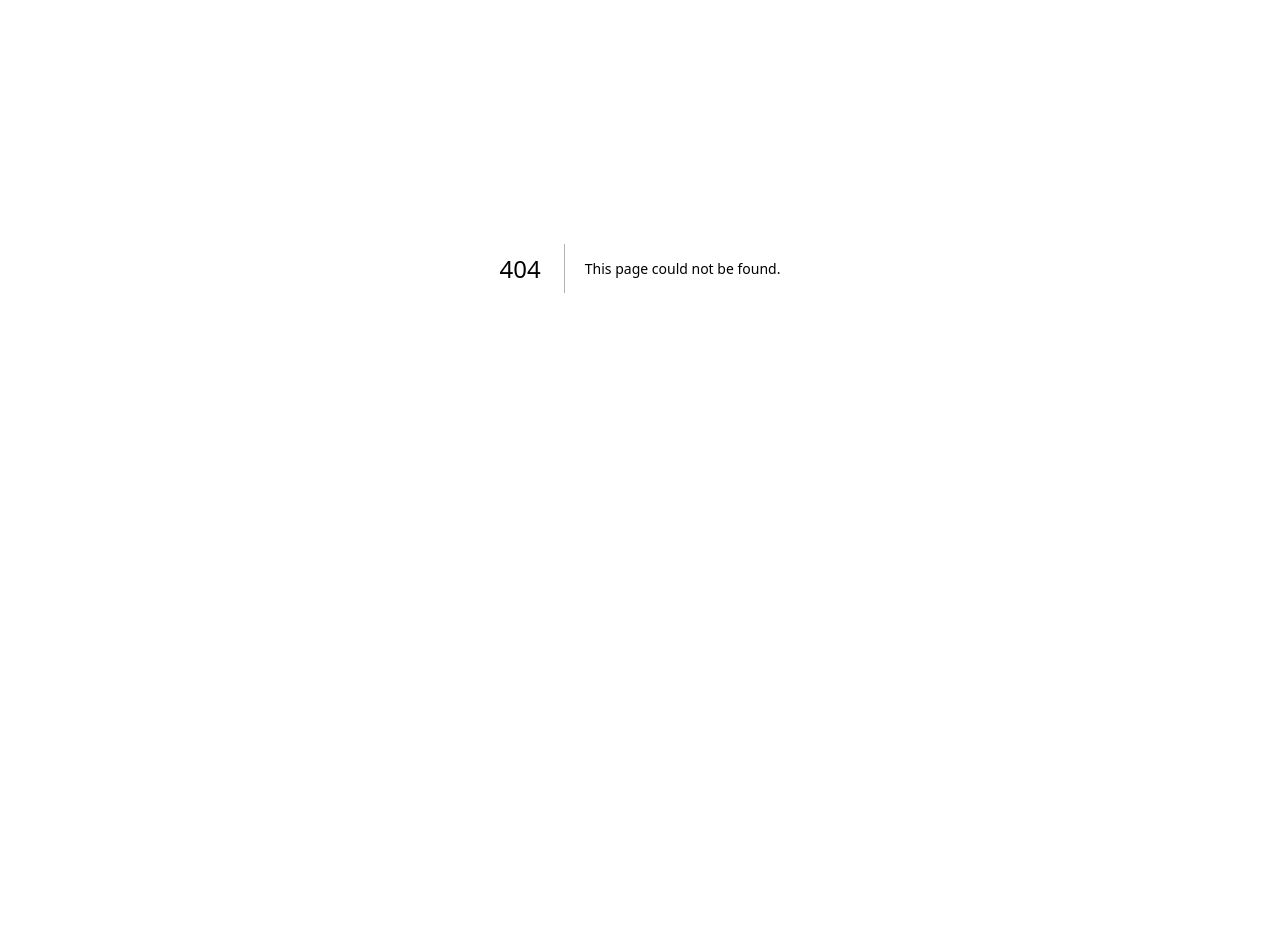
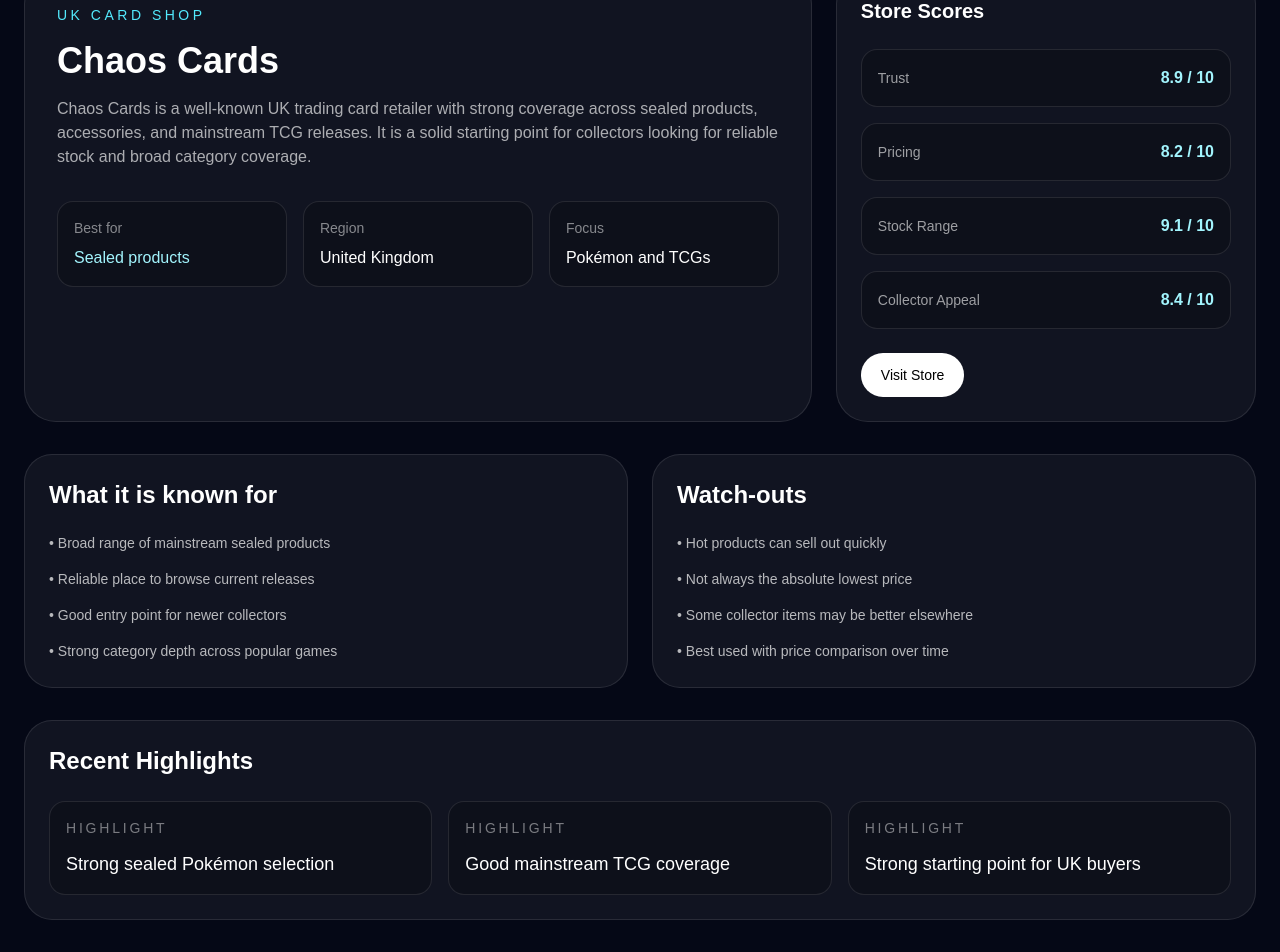
Before and after one commit to loadmastersrock/cardradar, a Next.js app: page /shops/chaos-cards in a window 1280 px wide. Before the commit this address had no page. Shown: the part 132-1084 px from the top of the page. Before the commit the page ends 800 px from the top, so only its background shows below. Built offline with nearby package versions, Linux system fonts and the light colour scheme.

Commit message:
Add first individual store page

```diff
--- a/app/page.tsx
+++ b/app/page.tsx
@@ -43,6 +43,7 @@
 
   return (
     <main className="min-h-screen bg-[#050816] text-white">
+      {/* NAVBAR */}
       <section className="border-b border-white/10">
         <div className="mx-auto flex max-w-7xl items-center justify-between px-6 py-5">
           <div>
@@ -55,7 +56,7 @@
           </div>
 
           <nav className="hidden gap-6 text-sm text-white/70 md:flex">
-            <a href="#" className="transition hover:text-white">
+            <a href="/shops" className="transition hover:text-white">
               Shops
             </a>
             <a href="#" className="transition hover:text-white">
@@ -75,9 +76,11 @@
         </div>
       </section>
 
+      {/* HERO / RADAR */}
       <section className="relative overflow-hidden">
         <div className="absolute inset-0 bg-[radial-gradient(circle_at_center,rgba(0,255,255,0.12),transparent_40%)]" />
         <div className="mx-auto grid max-w-7xl gap-8 px-6 py-16 lg:grid-cols-[260px_minmax(0,1fr)_300px]">
+          {/* LEFT FILTER */}
           <aside className="space-y-3">
             {[
               "Pokémon",
@@ -97,6 +100,7 @@
             ))}
           </aside>
 
+          {/* RADAR */}
           <div className="rounded-[32px] border border-cyan-400/20 bg-white/5 p-6 shadow-2xl shadow-cyan-500/10 backdrop-blur">
             <div className="mb-8 text-center">
               <h2 className="text-4xl font-semibold">
@@ -129,6 +133,7 @@
             </div>
           </div>
 
+          {/* RIGHT PANEL */}
           <aside className="rounded-[28px] border border-white/10 bg-white/5 p-5 backdrop-blur">
             <h3 className="text-lg font-semibold">Market Insights</h3>
             <div className="mt-5 space-y-4 text-sm">
@@ -153,6 +158,7 @@
         </div>
       </section>
 
+      {/* SHOPS */}
       <section className="mx-auto max-w-7xl px-6 py-8">
         <div className="mb-6 flex items-center justify-between">
           <h3 className="text-2xl font-semibold">Top Card Shops</h3>
@@ -168,14 +174,19 @@
               <h4 className="text-lg font-semibold">{shop.name}</h4>
               <p className="mt-3 text-sm text-cyan-200">{shop.tag}</p>
               <p className="mt-2 text-sm text-white/60">{shop.note}</p>
-              <button className="mt-5 rounded-full border border-white/15 px-4 py-2 text-sm text-white/80 transition hover:border-cyan-400/40 hover:text-cyan-200">
+
+              <a
+                href="/shops"
+                className="mt-5 inline-block rounded-full border border-white/15 px-4 py-2 text-sm text-white/80 transition hover:border-cyan-400/40 hover:text-cyan-200"
+              >
                 View Store
-              </button>
+              </a>
             </div>
           ))}
         </div>
       </section>
 
+      {/* OPPORTUNITIES */}
       <section className="mx-auto max-w-7xl px-6 py-10">
         <div className="mb-6 flex items-center justify-between">
           <h3 className="text-2xl font-semibold">Opportunities</h3>
@@ -205,6 +216,7 @@
         </div>
       </section>
 
+      {/* FOOTER */}
       <footer className="border-t border-white/10">
         <div className="mx-auto flex max-w-7xl flex-col gap-3 px-6 py-8 text-sm text-white/50 md:flex-row md:items-center md:justify-between">
           <p>© 2026 CardRadar</p>
--- /dev/null
+++ b/app/shops/chaos-cards/page.tsx
@@ -0,0 +1,143 @@
+export default function ChaosCardsPage() {
+  return (
+    <main className="min-h-screen bg-[#050816] px-6 py-12 text-white">
+      <div className="mx-auto max-w-7xl">
+        <div className="mb-8">
+          <a
+            href="/shops"
+            className="text-sm text-cyan-300 transition hover:text-cyan-200"
+          >
+            ← Back to Shops
+          </a>
+        </div>
+
+        <section className="grid gap-6 lg:grid-cols-[1.5fr_0.8fr]">
+          <div className="rounded-[32px] border border-white/10 bg-white/5 p-8">
+            <p className="text-sm uppercase tracking-[0.25em] text-cyan-300">
+              UK CARD SHOP
+            </p>
+            <h1 className="mt-4 text-4xl font-semibold">Chaos Cards</h1>
+            <p className="mt-4 max-w-3xl text-white/65">
+              Chaos Cards is a well-known UK trading card retailer with strong
+              coverage across sealed products, accessories, and mainstream TCG
+              releases. It is a solid starting point for collectors looking for
+              reliable stock and broad category coverage.
+            </p>
+
+            <div className="mt-8 grid gap-4 md:grid-cols-3">
+              <div className="rounded-2xl border border-white/10 bg-black/20 p-4">
+                <p className="text-sm text-white/50">Best for</p>
+                <p className="mt-2 font-medium text-cyan-200">
+                  Sealed products
+                </p>
+              </div>
+              <div className="rounded-2xl border border-white/10 bg-black/20 p-4">
+                <p className="text-sm text-white/50">Region</p>
+                <p className="mt-2 font-medium">United Kingdom</p>
+              </div>
+              <div className="rounded-2xl border border-white/10 bg-black/20 p-4">
+                <p className="text-sm text-white/50">Focus</p>
+                <p className="mt-2 font-medium">Pokémon and TCGs</p>
+              </div>
+            </div>
+          </div>
+
+          <aside className="rounded-[32px] border border-white/10 bg-white/5 p-6">
+            <h2 className="text-xl font-semibold">Store Scores</h2>
+
+            <div className="mt-6 space-y-4">
+              <div className="rounded-2xl border border-white/10 bg-black/20 p-4">
+                <div className="flex items-center justify-between">
+                  <p className="text-sm text-white/60">Trust</p>
+                  <p className="font-semibold text-cyan-200">8.9 / 10</p>
+                </div>
+              </div>
+
+              <div className="rounded-2xl border border-white/10 bg-black/20 p-4">
+                <div className="flex items-center justify-between">
+                  <p className="text-sm text-white/60">Pricing</p>
+                  <p className="font-semibold text-cyan-200">8.2 / 10</p>
+                </div>
+              </div>
+
+              <div className="rounded-2xl border border-white/10 bg-black/20 p-4">
+                <div className="flex items-center justify-between">
+                  <p className="text-sm text-white/60">Stock Range</p>
+                  <p className="font-semibold text-cyan-200">9.1 / 10</p>
+                </div>
+              </div>
+
+              <div className="rounded-2xl border border-white/10 bg-black/20 p-4">
+                <div className="flex items-center justify-between">
+                  <p className="text-sm text-white/60">Collector Appeal</p>
+                  <p className="font-semibold text-cyan-200">8.4 / 10</p>
+                </div>
+              </div>
+            </div>
+
+            <a
+              href="#"
+              className="mt-6 inline-block rounded-full bg-white px-5 py-3 text-sm font-medium text-black transition hover:opacity-90"
+            >
+              Visit Store
+            </a>
+          </aside>
+        </section>
+
+        <section className="mt-8 grid gap-6 lg:grid-cols-2">
+          <div className="rounded-[28px] border border-white/10 bg-white/5 p-6">
+            <h2 className="text-2xl font-semibold">What it is known for</h2>
+            <ul className="mt-5 space-y-3 text-sm leading-6 text-white/70">
+              <li>• Broad range of mainstream sealed products</li>
+              <li>• Reliable place to browse current releases</li>
+              <li>• Good entry point for newer collectors</li>
+              <li>• Strong category depth across popular games</li>
+            </ul>
+          </div>
+
+          <div className="rounded-[28px] border border-white/10 bg-white/5 p-6">
+            <h2 className="text-2xl font-semibold">Watch-outs</h2>
+            <ul className="mt-5 space-y-3 text-sm leading-6 text-white/70">
+              <li>• Hot products can sell out quickly</li>
+              <li>• Not always the absolute lowest price</li>
+              <li>• Some collector items may be better elsewhere</li>
+              <li>• Best used with price comparison over time</li>
+            </ul>
+          </div>
+        </section>
+
+        <section className="mt-8 rounded-[28px] border border-white/10 bg-white/5 p-6">
+          <h2 className="text-2xl font-semibold">Recent Highlights</h2>
+          <div className="mt-6 grid gap-4 md:grid-cols-3">
+            <div className="rounded-2xl border border-white/10 bg-black/20 p-4">
+              <p className="text-sm uppercase tracking-[0.2em] text-white/45">
+                Highlight
+              </p>
+              <h3 className="mt-3 text-lg font-medium">
+                Strong sealed Pokémon selection
+              </h3>
+            </div>
+
+            <div className="rounded-2xl border border-white/10 bg-black/20 p-4">
+              <p className="text-sm uppercase tracking-[0.2em] text-white/45">
+                Highlight
+              </p>
+              <h3 className="mt-3 text-lg font-medium">
+                Good mainstream TCG coverage
+              </h3>
+            </div>
+
+            <div className="rounded-2xl border border-white/10 bg-black/20 p-4">
+              <p className="text-sm uppercase tracking-[0.2em] text-white/45">
+                Highlight
+              </p>
+              <h3 className="mt-3 text-lg font-medium">
+                Strong starting point for UK buyers
+              </h3>
+            </div>
+          </div>
+        </section>
+      </div>
+    </main>
+  );
+}
--- /dev/null
+++ b/app/shops/page.tsx
@@ -0,0 +1,91 @@
+const shops = [
+  {
+    name: "Obsidia Distribution",
+    category: "Japanese sealed",
+    location: "UK",
+    note: "Strong for Japanese booster boxes and harder-to-find sealed products.",
+    href: "#",
+  },
+  {
+    name: "Chaos Cards",
+    category: "Mainstream sealed",
+    location: "UK",
+    note: "Well-known card retailer with broad Pokémon and TCG coverage.",
+    href: "/shops/chaos-cards",
+  },
+  {
+    name: "Magic Madhouse",
+    category: "Broad TCG range",
+    location: "UK",
+    note: "Strong selection across Pokémon, Yu-Gi-Oh, Magic, and accessories.",
+    href: "#",
+  },
+  {
+    name: "Karnage Collectables",
+    category: "Collector picks",
+    location: "UK",
+    note: "More collector-focused stock with quick-moving items.",
+    href: "#",
+  },
+];
+
+export default function ShopsPage() {
+  return (
+    <main className="min-h-screen bg-[#050816] px-6 py-12 text-white">
+      <div className="mx-auto max-w-7xl">
+        <div className="mb-10">
+          <a
+            href="/"
+            className="text-sm text-cyan-300 transition hover:text-cyan-200"
+          >
+            ← Back to Home
+          </a>
+
+          <p className="mt-6 text-sm uppercase tracking-[0.25em] text-cyan-300">
+            CardRadar Directory
+          </p>
+          <h1 className="mt-3 text-4xl font-semibold">Top Card Shops</h1>
+          <p className="mt-3 max-w-2xl text-white/65">
+            Browse trusted card shops by speciality, region, and what they are
+            best known for.
+          </p>
+        </div>
+
+        <div className="mb-8 grid gap-3 md:grid-cols-4">
+          {["Pokémon", "One Piece", "Japanese", "UK Only"].map((filter) => (
+            <div
+              key={filter}
+              className="rounded-2xl border border-white/10 bg-white/5 px-4 py-3 text-sm text-white/80"
+            >
+              {filter}
+            </div>
+          ))}
+        </div>
+
+        <div className="grid gap-5 md:grid-cols-2 xl:grid-cols-4">
+          {shops.map((shop) => (
+            <div
+              key={shop.name}
+              className="rounded-[24px] border border-white/10 bg-white/5 p-5 transition hover:border-cyan-400/40 hover:bg-white/10"
+            >
+              <p className="text-xs uppercase tracking-[0.25em] text-cyan-300">
+                {shop.location}
+              </p>
+              <h2 className="mt-3 text-xl font-semibold">{shop.name}</h2>
+              <p className="mt-3 text-sm text-cyan-200">{shop.category}</p>
+              <p className="mt-3 text-sm leading-6 text-white/65">
+                {shop.note}
+              </p>
+              <a
+                href={shop.href}
+                className="mt-6 inline-block rounded-full border border-white/15 px-4 py-2 text-sm text-white/80 transition hover:border-cyan-400/40 hover:text-cyan-200"
+              >
+                View Store
+              </a>
+            </div>
+          ))}
+        </div>
+      </div>
+    </main>
+  );
+}
```
